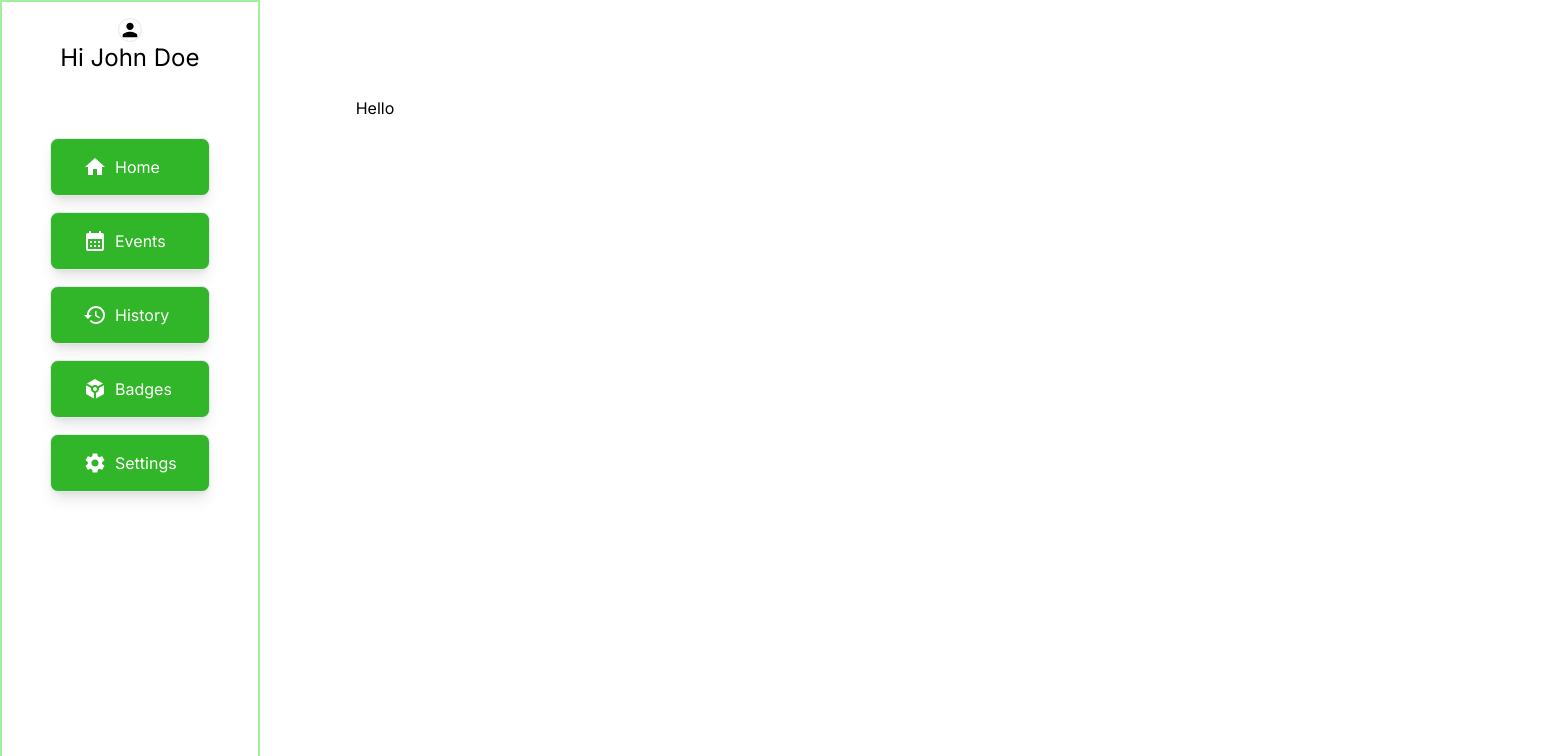
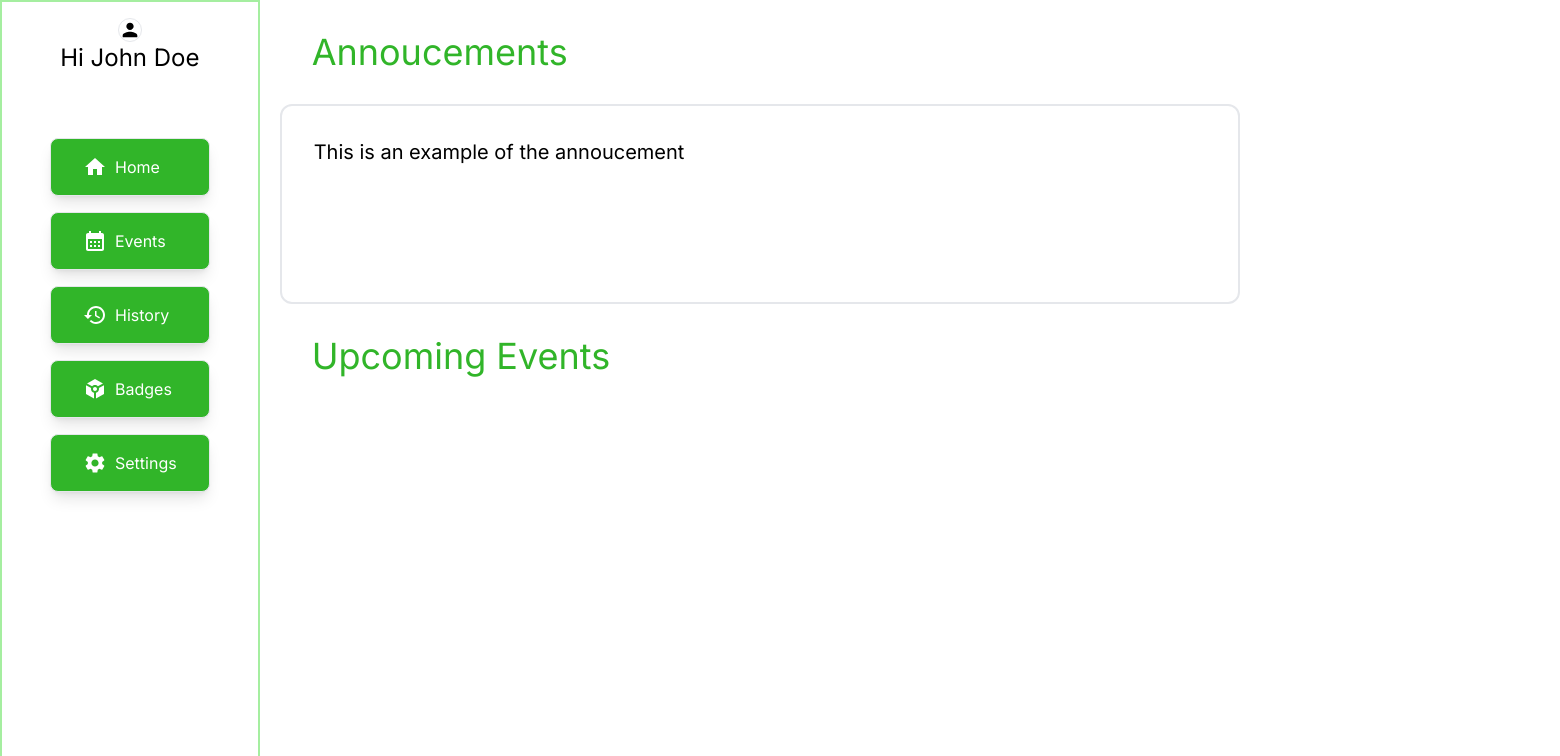
Before and after one commit to TriveTribe/TriveTribe, a Next.js app: page / in a window 1280 px wide. Shown: the top 756 px of the page, 1560 px wide, since content can reach past the window. Built offline with nearby package versions, Linux system fonts and the light colour scheme.

Commit message:
Update Home Page

```diff
--- a/src/app/page.tsx
+++ b/src/app/page.tsx
@@ -1,10 +1,14 @@
-import Image from "next/image";
+import HeaderComponent from "@/components/eventComponents/HeaderComponent";
+import TextComponent from "@/components/eventComponents/TextComponent";
+
 
 export default async function Home() {
 
   return (
-    <main className="flex min-h-screen flex-col items-center justify-between p-24">
-      Hello
+    <main className="flex flex-col pl-5">
+      <HeaderComponent title="Annoucements" />
+      <TextComponent msg="This is an example of the annoucement" />
+      <HeaderComponent title="Upcoming Events" />
     </main>
   );
 }
--- /dev/null
+++ b/src/components/eventComponents/HeaderComponent.tsx
@@ -0,0 +1,15 @@
+import React from 'react'
+
+type Props = {
+    title: string
+}
+
+const HeaderComponent = (props: Props) => {
+  return (
+    <div className='text-[#31B529] p-8 w-screen flex'>
+      <p className='text-4xl'>{props.title}</p>
+    </div>
+  )
+}
+
+export default HeaderComponent
--- /dev/null
+++ b/src/components/eventComponents/TextComponent.tsx
@@ -0,0 +1,15 @@
+import React from 'react'
+
+type Props = {
+    msg: string
+}
+
+const HeaderComponent = (props: Props) => {
+  return (
+    <div className='p-8 w-3/4 flex h-[200px] border-2 rounded-xl'>
+      <p className='text-xl'>{props.msg}</p>
+    </div>
+  )
+}
+
+export default HeaderComponent
```
